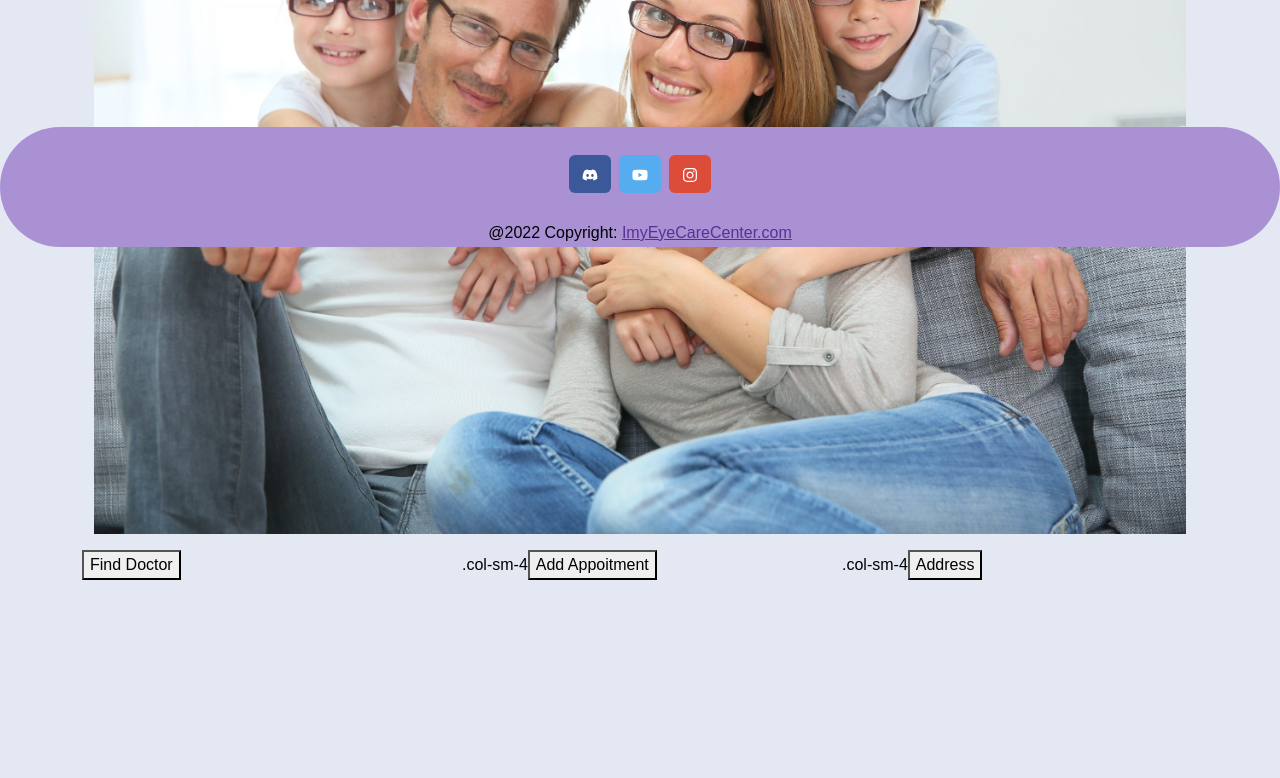
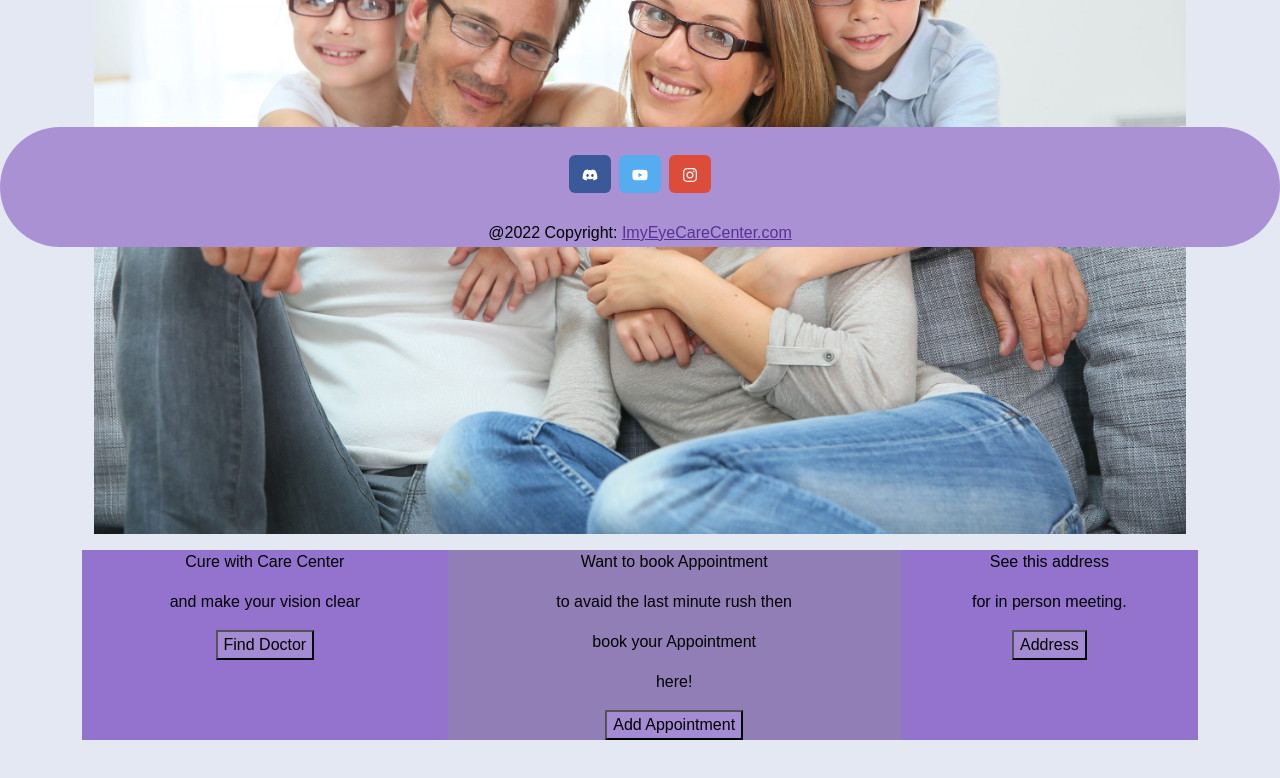
Before and after one commit to pilot-satyam/MedicalProject, a React (Create React App) app in the folder MedicalProjects/frontend/: page /services in a window 1280 px wide. Shown: the part 553-1331 px from the top of the page. Built offline with nearby package versions, Linux system fonts and the light colour scheme.

Commit message:
services added

```diff
--- a/MedicalProjects/frontend/public/index.html
+++ b/MedicalProjects/frontend/public/index.html
@@ -24,6 +24,9 @@
       work correctly both with client-side routing and a non-root public URL.
       Learn how to configure a non-root public URL by running `npm run build`.
     -->
+    <link rel="preconnect" href="https://fonts.googleapis.com">
+    <link rel="preconnect" href="https://fonts.gstatic.com" crossorigin>
+    <link href="https://fonts.googleapis.com/css2?family=Mukta&display=swap" rel="stylesheet">
     <title>Eye Care Website</title>
   </head>
   <body>
--- a/MedicalProjects/frontend/src/Components/CustomNavbar.jsx
+++ b/MedicalProjects/frontend/src/Components/CustomNavbar.jsx
@@ -7,7 +7,7 @@ import { NavLink } from 'react-router-dom';
 
 const CustomNavbar =()=> {
   return (
-    <Navbar bg="secondary" expand ="lg" variant="light" style={{width:"auto", height:"10%", justifyContent: "space-around"}} fixed="top" >
+    <Navbar bg="secondary" expand ="lg" variant="light" style={{width:"auto", height:"15%", justifyContent: "space-around"}} fixed="top" >
       <Container>
         <img src ="favicon-32x32.png" alt="Image of eye for the navBar" className='rounded-circle'/>
         <Navbar.Brand href="#">I-myEYE</Navbar.Brand>
--- a/MedicalProjects/frontend/src/Style/Global.css
+++ b/MedicalProjects/frontend/src/Style/Global.css
@@ -71,3 +71,21 @@
   h1{
     text-align: center;
   }
+  .fontFamily{
+    font-family: 'Mukta', sans-serif;
+  }
+
+  .col-container {
+    display: table;
+    width: 100%;
+  }
+
+  .col {
+    display: table-cell;
+  }
+  .bg1{
+    background-color: #9373ce;
+  }
+  .bg2{
+    background-color: #927eb7;
+  }
--- a/MedicalProjects/frontend/src/pages/Contact.js
+++ b/MedicalProjects/frontend/src/pages/Contact.js
@@ -44,7 +44,11 @@ function Contact() {
         placeholder="Enter you message"
         className='mt-4'></textarea>
       <br/>
-      <input className ="d-flex ml-4 button"type="submit" value="send" />
+      <div className="text-center">
+        <button className ="button"type="submit" value="send" >
+          Submit
+        </button>
+      </div>
     </form>
   </div>
 </div>
--- a/MedicalProjects/frontend/src/pages/Services.jsx
+++ b/MedicalProjects/frontend/src/pages/Services.jsx
@@ -1,6 +1,9 @@
 import Base from "../Components/Base"
 import { Link } from 'react-router-dom';
 import Content from "../Components/Content";
+import '../Style/Global.css';
+import Contact from "./Contact";
+import { Container } from "reactstrap";
 const Services = () => {
     const data = {
         name: "Our Services",
@@ -8,30 +11,47 @@ const Services = () => {
     return (
         <Base>
             <Content myData={data} />
-            <div class="row">
-                 <div class="col-sm-4">
-                    <Link to="./doctor">
-                        <button>
+
+        <container className="centerIt">
+            <div class="col-container bg1">
+                <div class="col">
+                    <p>Cure with Care Center</p>
+                    <p> and make your vision clear</p>
+                    <Link to="/doctor">
+                        <button className="button">
                             Find Doctor
                         </button>
                     </Link>
-                 </div>
+                </div>
 
-                 <div class="col-sm-4">.col-sm-4
-                 <Link to="./doctor">
-                        <button>
-                            Add Appoitment
+                <div class="col bg2">
+
+                    <p>Want to book Appointment</p>
+                    <p>to avaid the last minute rush then</p>
+                    <p>book your Appointment</p>
+                    <p>here!</p>
+                    <Link to="/showAppointment">
+                        <button className="button">
+                            Add Appointment
                         </button>
                     </Link>
-                 </div>
-                 <div class="col-sm-4">.col-sm-4
-                 <Link to="./doctor">
-                        <button>
+
+                </div>
+
+                <div class="col bg1">
+
+                    <p>See this address </p>
+                    <p>for in person meeting.</p>
+                    <Link to="/address">
+                        <button className="button">
                             Address
                         </button>
                     </Link>
-                 </div>
+                </div>
             </div>
+
+        </container>
+
         </Base>
     );
 }
```
